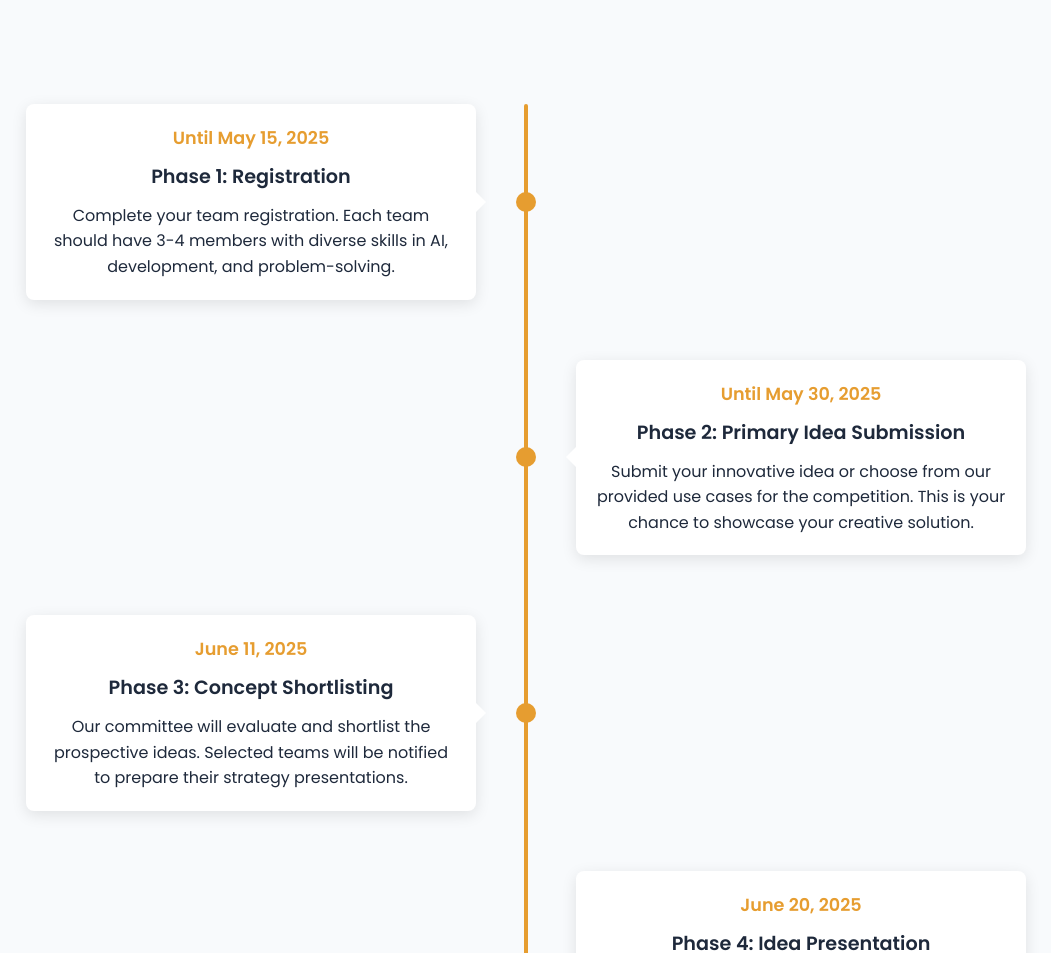
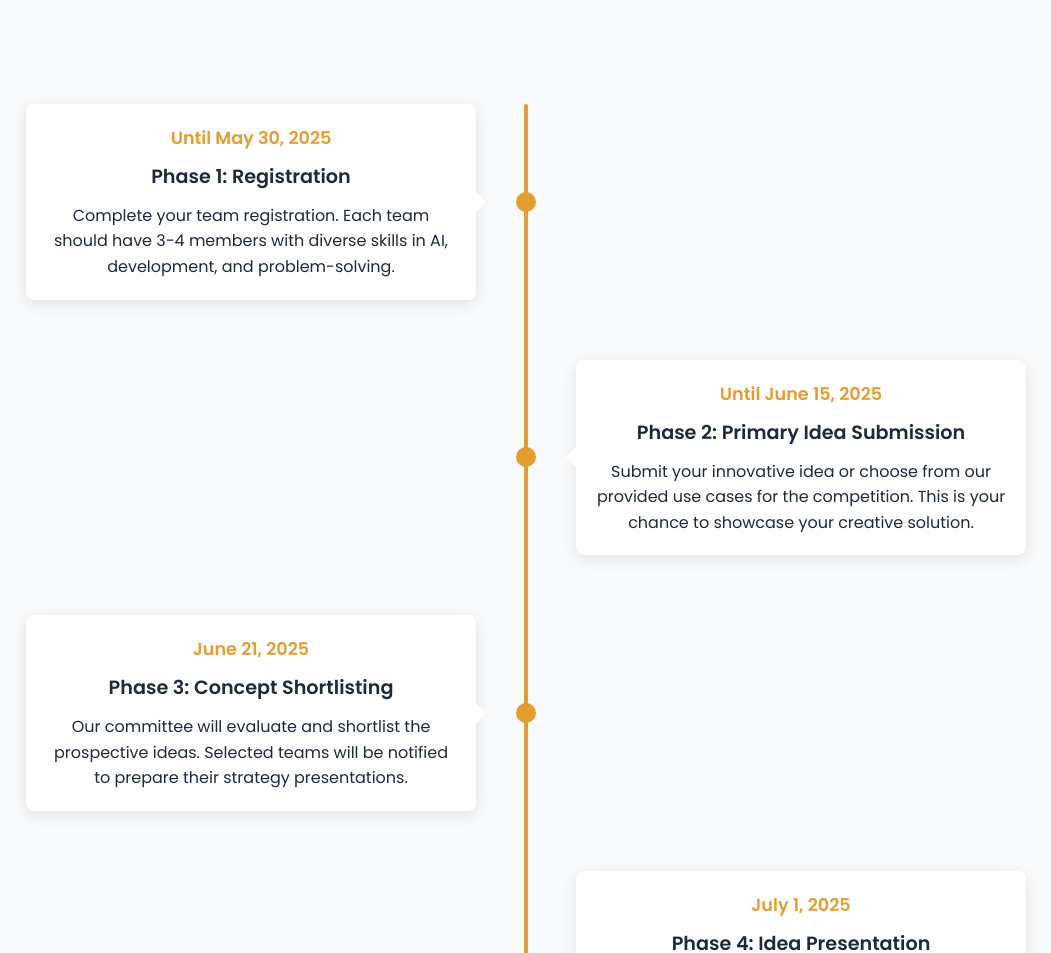
Before and after one commit to livingMabhijit/odigen2025, a website: page pages/schedule.html in a window 1280 px wide. Shown: the part 120-1073 px from the top of the page, without its empty margins (114-1165 px from the left). Drawn offline with Linux system fonts and the light colour scheme.

Commit message:
date changes

```diff
--- a/pages/schedule.html
+++ b/pages/schedule.html
@@ -155,7 +155,7 @@
             <div class="timeline">
                 <div class="timeline-item">
                     <div class="timeline-content">
-                        <div class="timeline-date">Until May 15, 2025</div>
+                        <div class="timeline-date">Until May 30, 2025</div>
                         <div class="timeline-title">Phase 1: Registration</div>
                         <div class="timeline-description">
                             Complete your team registration. Each team should have 3-4 members with diverse skills in AI, development, and problem-solving.
@@ -165,7 +165,7 @@
 
                 <div class="timeline-item">
                     <div class="timeline-content">
-                        <div class="timeline-date">Until May 30, 2025</div>
+                        <div class="timeline-date">Until June 15, 2025</div>
                         <div class="timeline-title">Phase 2: Primary Idea Submission</div>
                         <div class="timeline-description">
                             Submit your innovative idea or choose from our provided use cases for the competition. This is your chance to showcase your creative solution.
@@ -175,7 +175,7 @@
 
                 <div class="timeline-item">
                     <div class="timeline-content">
-                        <div class="timeline-date">June 11, 2025</div>
+                        <div class="timeline-date">June 21, 2025</div>
                         <div class="timeline-title">Phase 3: Concept Shortlisting</div>
                         <div class="timeline-description">
                             Our committee will evaluate and shortlist the prospective ideas. Selected teams will be notified to prepare their strategy presentations.
@@ -185,7 +185,7 @@
 
                 <div class="timeline-item">
                     <div class="timeline-content">
-                        <div class="timeline-date">June 20, 2025</div>
+                        <div class="timeline-date">July 1, 2025</div>
                         <div class="timeline-title">Phase 4: Idea Presentation</div>
                         <div class="timeline-description">
                             Present your selected idea to judges via provided meeting link. Be prepared to discuss technical feasibility and market fit eligibility.
```
Also changed, not shown: 4 other files.
